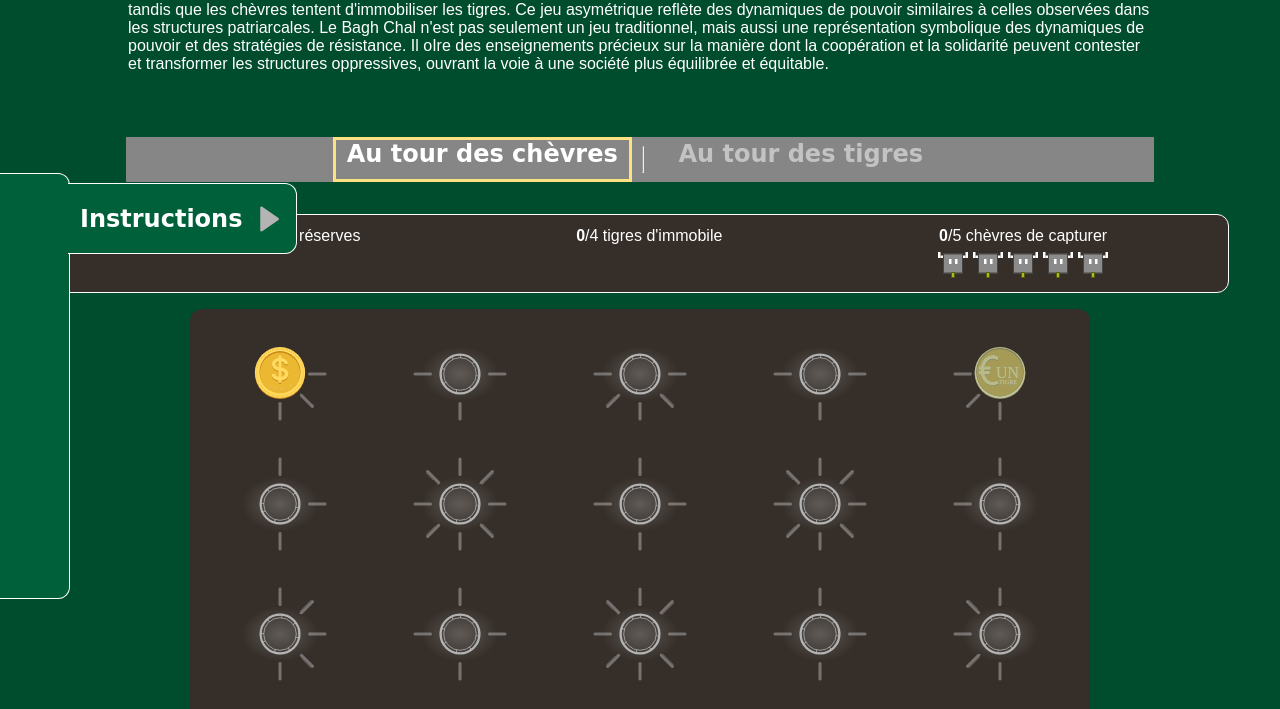
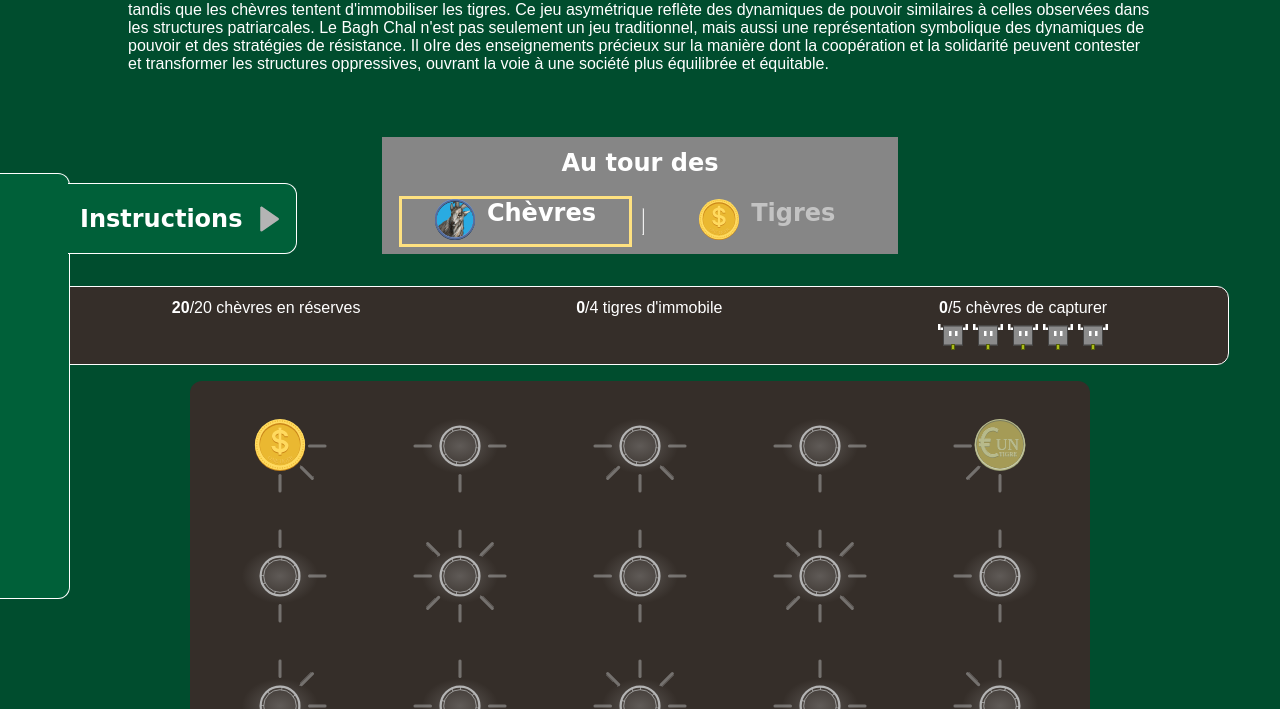
Before and after one commit to raphaellabbelatreille/Bagh_Chal, a plain HTML site: page index.html in a window 1280 px wide. Shown: the part 76-785 px from the top of the page. Drawn offline with Linux system fonts and the light colour scheme.

Commit message:
Intégration des nouvelles chèvres et changement du design de la banie`re de tour

```diff
--- a/game/Enclos_chevre.js
+++ b/game/Enclos_chevre.js
@@ -47,7 +47,7 @@ export default class Enclos_chevre {
             newDiv.id = "chevre"+(this.nbrChevreEnJeu+1);
             newDiv.className = "jeton chevre" ;
             let newImg = document.createElement("img");
-            newImg.src = "img/Placeholder_chevre.svg"
+            newImg.src = "img/Chevre/Chevre_1.svg"
             newDiv.appendChild(newImg)
             document.getElementById("board_gazon").appendChild(newDiv)
             this.gameWorld.listeJeton.push(new Chevre(targetNode.x,targetNode.y,this.gameWorld.listeGazon, this.gameWorld.listeJeton ,newDiv, this.gameWorld));
--- a/index.html
+++ b/index.html
@@ -53,7 +53,7 @@
                         </div>
                         <div class="au_chevre post-it">
                             <div class="tete">
-                                <img src="img/Placeholder_chevre.svg">
+                                <img src="img/Chevre/Chevre_1.svg">
                                 <h2>Durant le tour des chêvres</h2>
                             </div>
                             <p>Durant le tour des chèvres, tu peux faire sortir une chèvres de la réserves. Pour ce faire, selectionnez un noeud vide non occupé.</p>
@@ -94,12 +94,16 @@
                         <path d="M70 38L7.62939e-06 38L25.1563 19L1.19358e-05 2.26355e-07L70 4.94719e-06L70 38Z" fill="#606060"/>
                         <path d="M35 7L70 16.2031V27.1016V38L35 28.7969V7Z" fill="#4C4B4B"/>
                     </svg>-->
-                    <h2 class="tour mobile_only">Au tour des </h2>
+                    <h2 class="tour">Au tour des </h2>
                     <div class="conteneur_bannière">
-
-                        <h2 class="tourChevre CURRENT" id="tourChevre"><div class="table_only">Au tour des chèvres</div><div class="mobile_only">Chèvres</div></h2>
+                        <h2 class="tourChevre CURRENT" id="tourChevre">
+                            <img src="img/Chevre/Chevre_1.svg" class="icon_tour">
+                            Chèvres
+                        </h2>
                         <hr>
-                        <h2 class="tourTigre CURRENT" id="tourTigre"><div class="table_only">Au tour des tigres</div><div class="mobile_only">Tigres</div></h2>
+                        <h2 class="tourTigre CURRENT" id="tourTigre">
+                            <img src="img/Tigre/Dollar.svg" class="icon_tour">Tigres
+                        </h2>
                     </div>
 
                     <!--<svg class="replis_droite" xmlns="http://www.w3.org/2000/svg" width="70" height="35" viewBox="0 0 70 35" fill="none">
--- a/style/style.scss
+++ b/style/style.scss
@@ -171,7 +171,7 @@ main.page_jeu{
         padding: auto;
         .banniere {
             //height:55px;
-            width: 80vw;//615px;
+            //width: 80vw;//615px;
             display: flex;
             padding: 0px 2px;
             justify-content: center;
@@ -204,24 +204,32 @@ main.page_jeu{
                 left: 35px;
 
                 margin: auto;
-                padding: 0px 15px;
+                padding: 10px 15px;
                 display: flex;
                 hr {
                     height: 25px;;
                 }
                 .tourChevre , .tourTigre {
                     width:50%;
-                    height: 39px;
+                    height: 45px;
+
+                    color:rgba(255, 255, 255, 0.5);
+                    display: flex;
+                    justify-content: center;
                     text-align: center;
-                    color:rgba(255, 255, 255, 0.5);
+                    gap: 12px;
                     &.CURRENT {
                         color:var(--couleurTexte);
                         border: 3px solid var(--couleurCursor);
                     }
+                    .icon_tour {
+                        width:auto;
+                        height:90%;
+                    }
                 }
 
             }
-            .table_only {
+            /*.table_only {
                 visibility: hidden;
                 display: none;
             }
@@ -241,7 +249,7 @@ main.page_jeu{
                     }
 
 
-            }
+            } */
         }
         .scoreBoard {
             width: 90vw;
```
Also changed, not shown: img/Chevre/Chevre_1.svg (added), style/style.css, 1 other file.
